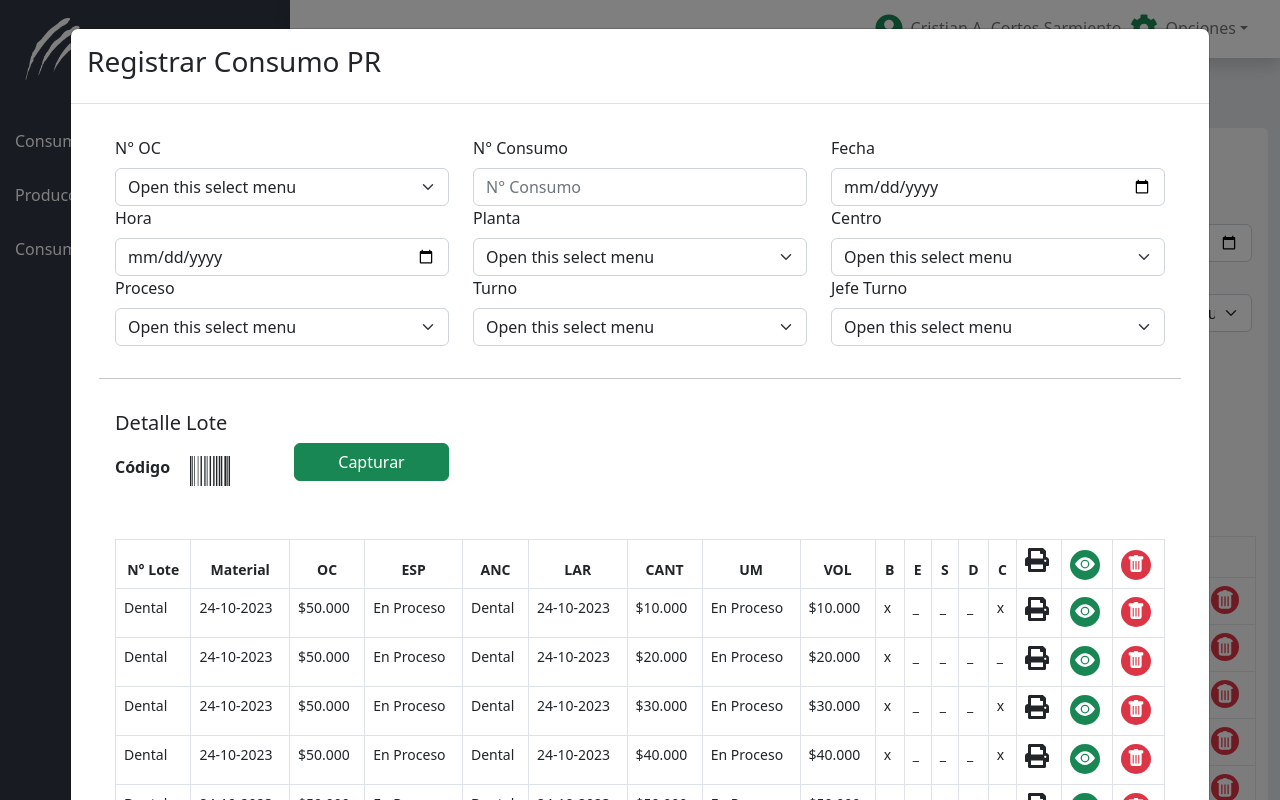
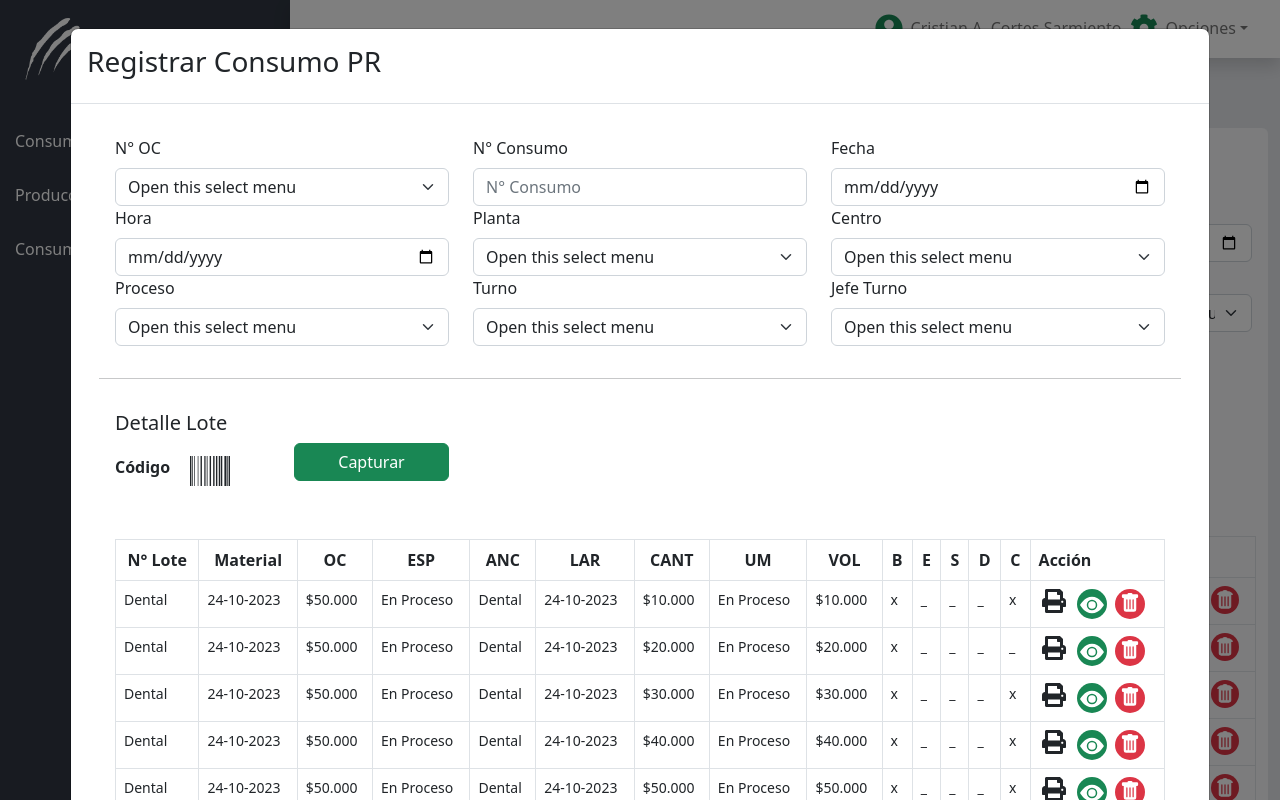
Before and after one commit to corys90/GenForProd, a React (Create React App) app: page /consprod in a window 1280 px wide. Both pictures are taken after a click on the button "Nuevo Consumo producción". Shown: the top 800 px of the page. Built offline with nearby package versions, Linux system fonts and the light colour scheme.

Commit message:
Update: primera revisión estilos aprobado

```diff
--- a/src/pages/Consprod/RegistroConsumoProduccion/Tabla/index.tsx
+++ b/src/pages/Consprod/RegistroConsumoProduccion/Tabla/index.tsx
@@ -13,26 +13,12 @@ function Tabla(props: any) {
         <div className='table-responsive'>
           <table className='table table table-hover table-bordered '>
             <thead >
-              <tr className='fontColumnHeader ' >
+              <tr >
                 {
                   props.columHeader.map((title: string, index: number) => <th className='text-center' key={index}>{title}</th>)
                 }
                 {
-                  <td key={10}><FaPrint className='text-dark h4'/></td>
-                }
-                {
-                  <td key={11}>
-                    <div className='bg-success align-middle text-center rounded-circle '  style={{width: "30px", height: "30px"}}>
-                      <BsFillEyeFill title="Código" color={'white'} className='action mt-1 ' size={20}/>
-                    </div>
-                  </td>
-                }
-                {
-                  <td key={12}>
-                    <div className='bg-danger align-middle text-center rounded-circle '  style={{width: "30px", height: "30px"}}>
-                      <BsFillTrashFill title="Código" color={'white'} className='action mt-1 ' size={18}/>
-                    </div>
-                  </td>
+                  <td key={10}>Acción</td>
                 }
               </tr>
             </thead>
@@ -45,24 +31,23 @@ function Tabla(props: any) {
                         }
                         {
                           <td key={10}>
-                            <a href="#!" onClick={()=> props.handlerPrint(index)}><FaPrint className='text-dark h4'/></a></td>
-                        }
-                        {
-                          <td key={11}>
-                            <a href="#!" onClick={()=> props.handlerEdit(index)}>
-                              <div className='bg-success align-middle text-center rounded-circle '  style={{width: "30px", height: "30px"}}>
-                                  <BsFillEyeFill title="Código" color={'white'} className='action mt-1 ' size={20}/>
-                              </div>
-                            </a>
-                          </td>
-                        }
-                        {
-                          <td key={12}>
-                            <a href="#!" onClick={()=> props.handlerDelete(index)}>
-                              <div className='bg-danger align-middle text-center rounded-circle '  style={{width: "30px", height: "30px"}}>
-                                <BsFillTrashFill title="Código" color={'white'} className='action mt-1 ' size={18}/>
-                              </div>
-                            </a>
+                            <div className=' d-flex gap-2 align-item-center' >
+                              <a href="#!" onClick={()=> props.handlerPrint(index)}>
+                                <div className='align-middle text-center '  style={{width: "30px", height: "30px"}}>
+                                  <FaPrint className='text-dark h4'/>
+                                </div>
+                              </a>
+                              <a href="#!" onClick={()=> props.handlerEdit(index)}>
+                                <div className='bg-success align-middle text-center  rounded-circle '  style={{width: "30px", height: "30px"}}>
+                                  <BsFillEyeFill title="" color={'white'} className='mt-1 h4 '/>
+                                </div>
+                              </a>
+                              <a href="#!" onClick={()=> props.handlerEdit(index)}>
+                                <div className='bg-danger align-middle text-center  rounded-circle '  style={{width: "30px", height: "30px"}}>
+                                  <BsFillTrashFill title="Código" color={'white'} className='mt-1 h5 '/>
+                                </div>
+                              </a>
+                            </div>
                           </td>
                         }
                       </tr>
--- a/src/pages/Produccion/RegistroProduccion/Tabla/index.tsx
+++ b/src/pages/Produccion/RegistroProduccion/Tabla/index.tsx
@@ -40,12 +40,12 @@ function Tabla(props: any) {
                               </a>
                               <a href="#!" onClick={()=> props.handlerEdit(index)}>
                                 <div className='bg-primary align-middle text-center rounded-circle '  style={{width: "30px", height: "30px"}}>
-                                  <BsFillPencilFill title="Código" color={'white'} className='action mt-1 ' />
+                                  <BsFillPencilFill title="" color={'white'} className='action mt-1 ' />
                                 </div>
                               </a>
                               <a href="#!" onClick={()=> props.handlerDelete(index)}>
                                 <div className='bg-danger align-middle text-center rounded-circle '  style={{width: "30px", height: "30px"}}>
-                                  <BsFillTrashFill title="Código" color={'white'} className='action mt-1 ' size={18}/>
+                                  <BsFillTrashFill title="" color={'white'} className='action mt-1 ' size={18}/>
                                 </div>
                               </a>
                             </div>
```
